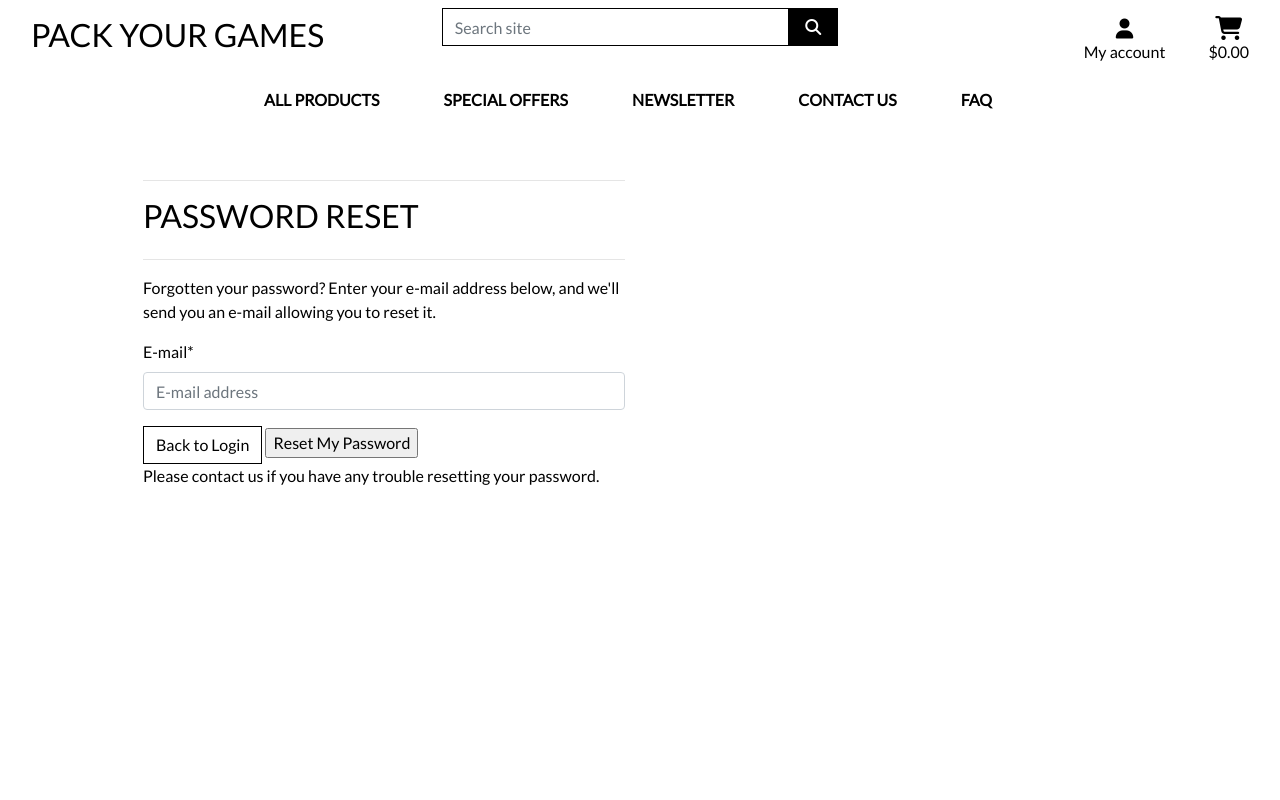
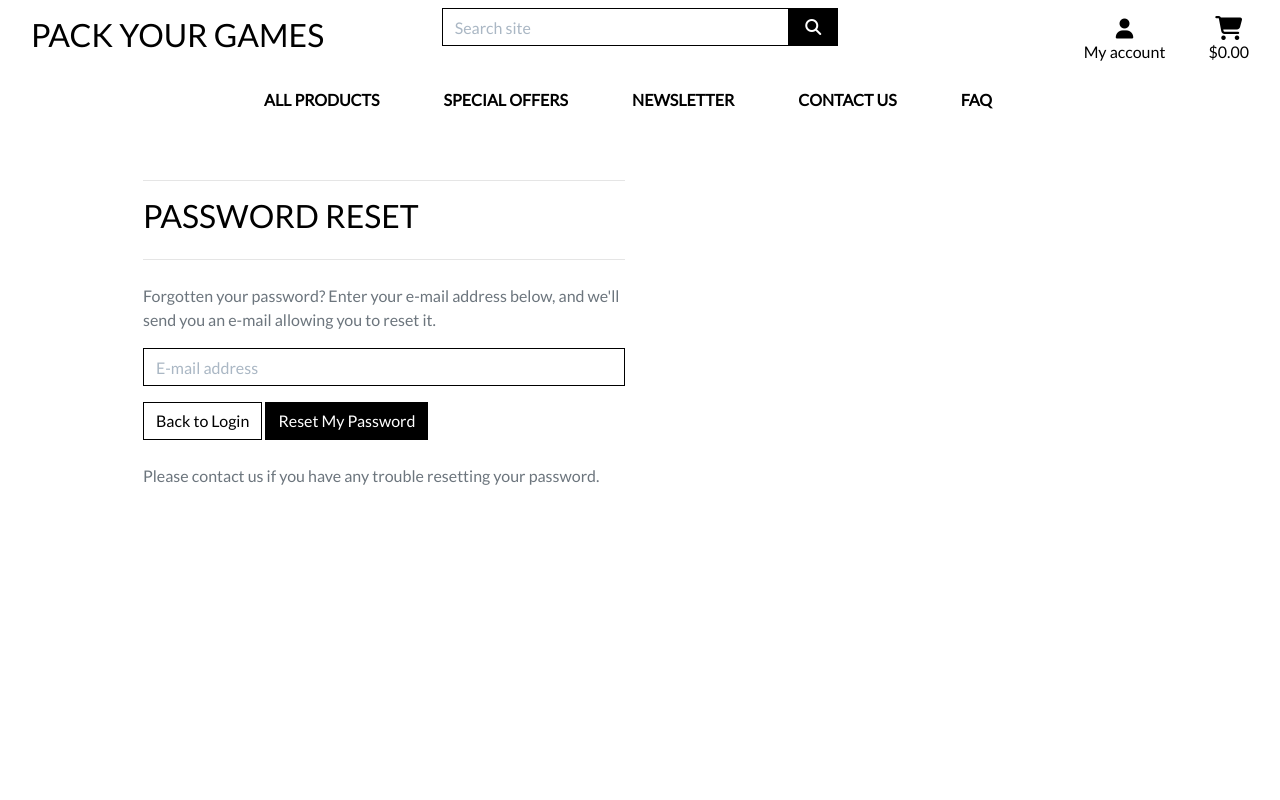
Before and after one commit to FlorianS4/world_of_games, a Django app: page /accounts/password/reset/ in a window 1280 px wide. Run offline with Django 3.2, Linux system fonts and the light colour scheme; some libraries are stand-ins or nearby versions.

Commit message:
style: Add styling for allauth templates

```diff
--- a/static/css/base.css
+++ b/static/css/base.css
@@ -96,6 +96,10 @@ a.category-badge > span.badge:hover {
     cursor: pointer;
 }
 
+input[name='q']::placeholder {
+    color: #aab7c4;
+}
+
 /* ------------------------------- bootstrap toasts */
 
 .message-container {
@@ -174,6 +178,60 @@ a.category-badge > span.badge:hover {
     }
 }
 
+/* Allauth form formatting */
+
+.allauth-form-inner-content p {
+    margin-top: 1.5rem; /* mt-4 */
+    color: #6c757d; /* text-secondary */
+}
+
+.allauth-form-inner-content input {
+    border-color: #000;
+    border-radius: 0;
+}
+
+.allauth-form-inner-content label:not([for='id_remember']) {
+    display: none;
+}
+
+.allauth-form-inner-content input::placeholder {
+    color: #aab7c4;
+}
+
+.allauth-form-inner-content button,
+.allauth-form-inner-content input[type='submit'] {
+	/* btn */
+	display: inline-block;
+    font-weight: 400;
+    color: #fff;
+    text-align: center;
+    vertical-align: middle;
+    -webkit-user-select: none;
+    -moz-user-select: none;
+    -ms-user-select: none;
+    user-select: none;
+    background-color: #000;
+    border: 1px solid #000;
+    padding: .375rem .75rem;
+    font-size: 1rem;
+    line-height: 1.5;
+    border-radius: 0;
+
+    /* standard bootstrap btn transitions */
+    transition: color .15s ease-in-out,background-color .15s ease-in-out,border-color .15s ease-in-out,box-shadow .15s ease-in-out;
+}
+
+.allauth-form-inner-content button:hover,
+.allauth-form-inner-content input[type='submit']:hover {
+	color: #fff;
+    background-color: #222;
+    border-color: #222;
+}
+
+.allauth-form-inner-content a {
+	color: #17a2b8; /* text-info */
+}
+
 /* fixed top navbar only on medium and up */
 @media (min-width: 992px) {
     .fixed-top-desktop-only {
```
